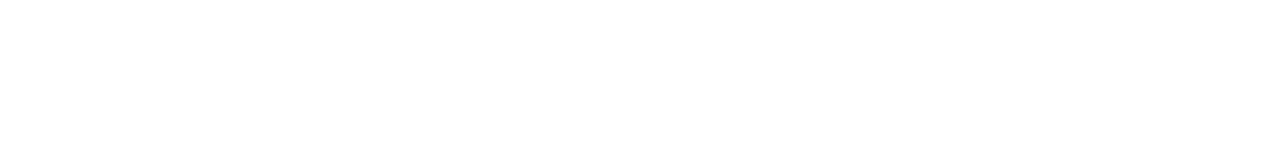
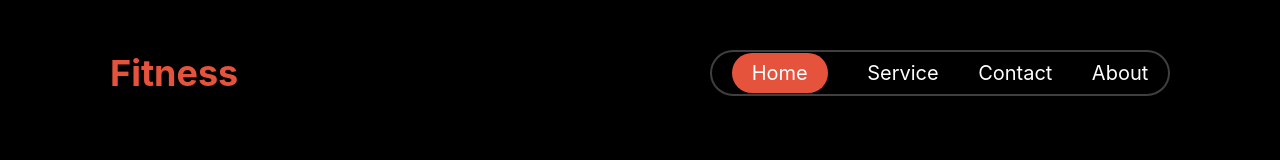
Before and after one commit to RAFIQUL595/Assignment-2, a plain HTML site: page index.html in a window 1280 px wide. Drawn offline with Linux system fonts and the light colour scheme.

Commit message:
nav container style and responsive done

```diff
--- a/index.html
+++ b/index.html
@@ -4,9 +4,30 @@
     <meta charset="UTF-8" />
     <meta name="viewport" content="width=device-width, initial-scale=1.0" />
     <title>Assignment-2</title>
+    <link rel="stylesheet" href="styles/style.css" />
+    <link rel="stylesheet" href="styles/responsive.css" />
+    <script
+      src="https://kit.fontawesome.com/6ff1036705.js"
+      crossorigin="anonymous"
+    ></script>
   </head>
-  <body>
-    <header></header>
+  <body class="inter">
+    <header class="header-container">
+      <!-- Nav Container Start Here -->
+      <nav class="nav-container display-flex">
+        <h3 class="brand-name new-color">Fitness</h3>
+        <ul class="nav-list display-flex white-color">
+          <li class="nav-btn">Home</li>
+          <li>Service</li>
+          <li>Contact</li>
+          <li>About</li>
+        </ul>
+        <div class="ham-burger white-color">
+          <i class="fa-solid fa-bars"></i>
+        </div>
+      </nav>
+      <!-- Nav Container End Here -->
+    </header>
     <main></main>
     <footer></footer>
   </body>
--- /dev/null
+++ b/styles/responsive.css
@@ -0,0 +1,29 @@
+/* Small Device Responsive Start Here */
+@media screen and (max-width: 576px) {
+  .nav-container {
+    max-width: 100%;
+  }
+  .nav-container .brand-name {
+    margin-left: 15px;
+  }
+  .nav-list {
+    display: none;
+  }
+  .ham-burger {
+    display: block;
+    font-size: 2rem;
+    margin-right: 15px;
+  }
+}
+/* Small Device Responsive End Here */
+
+/* Medium Device Responsive Start Here */
+@media screen and (min-width: 576px) and (max-width: 992px) {
+  .nav-container .brand-name {
+    margin-left: 20px;
+  }
+  .nav-list {
+    margin-right: 20px;
+  }
+}
+/* Medium Device Responsive End Here */
--- a/styles/style.css
+++ b/styles/style.css
@@ -3,3 +3,69 @@
   margin: 0;
   box-sizing: border-box;
 }
+
+/* Google Font Start Here */
+@import url("https://fonts.googleapis.com/css2?family=Inter:ital,opsz,wght@0,14..32,100..900;1,14..32,100..900&display=swap");
+
+.inter {
+  font-family: "Inter", sans-serif;
+  font-optical-sizing: auto;
+  font-style: normal;
+  font-variation-settings: "slnt" 0;
+}
+/* Google Font End Here */
+
+/* Body Style Start Here */
+body {
+  background-color: black;
+}
+/* Body Style End Here */
+
+/* Sharing Style Start Here */
+.display-flex {
+  display: flex;
+}
+.display-grid {
+  display: grid;
+}
+.new-color {
+  color: #e6533c;
+}
+.white-color {
+  color: #fff;
+}
+/* Sharing Style End Here */
+
+/* Nav-Container Style Start Here */
+.nav-container {
+  width: 1060px;
+  height: 46px;
+  margin: 0 auto;
+  margin-top: 50px;
+  justify-content: space-between;
+  align-items: center;
+}
+.nav-container .brand-name {
+  font-size: 2.25rem;
+}
+.nav-list {
+  border: 2px solid rgba(102, 102, 102, 0.623);
+  width: 460px;
+  height: 46px;
+  justify-content: space-around;
+  align-items: center;
+  border-radius: 40px;
+  font-size: 1.25rem;
+}
+.nav-container li {
+  list-style: none;
+}
+.nav-btn {
+  background: #e6533c;
+  padding: 8px 20px;
+  border-radius: 30px;
+}
+.ham-burger {
+  display: none;
+}
+/* Nav-Container Style End Here */
```
